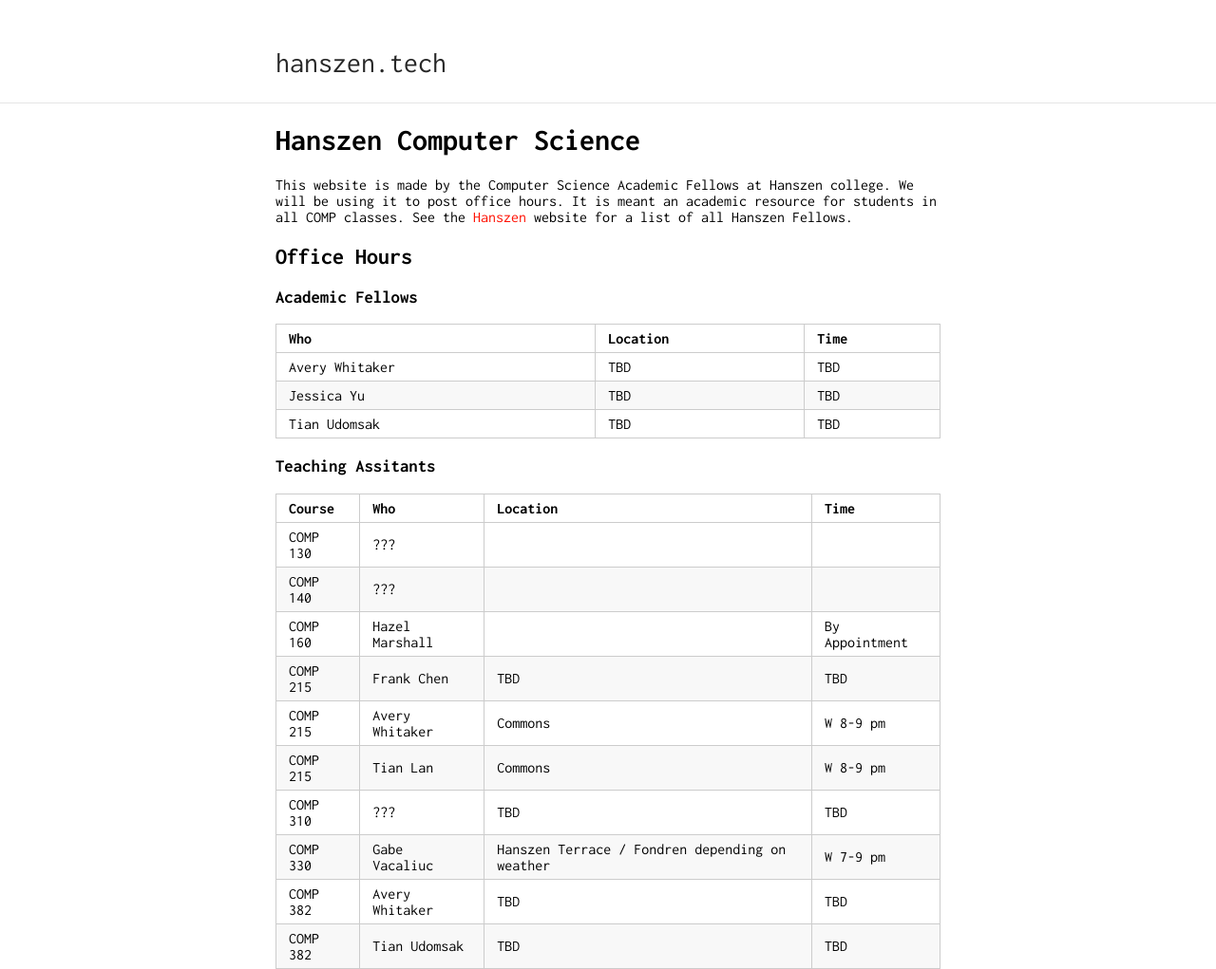
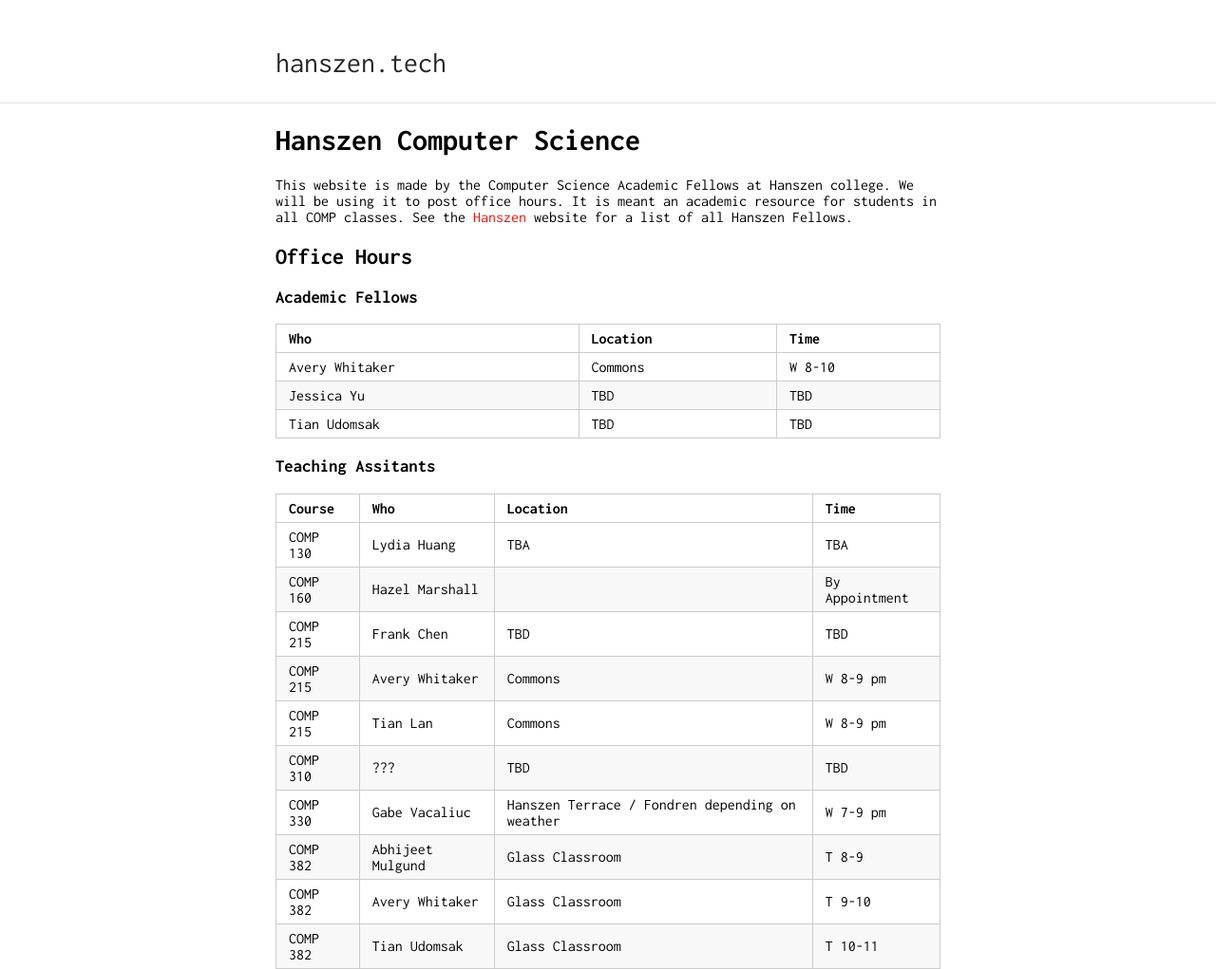
Before and after one commit to Avery-Whitaker/hanszen.tech, a Jekyll site: the page built from index.md, in a window 1280 px wide. Shown: the whole page at 95% size. Built offline with Jekyll 4.4.1, drawn with Linux system fonts in a browser that asks for light colours; our own code applies the rules of GitHub Pages for plain Markdown files.

Commit message:
Update index.md

```diff
--- a/index.md
+++ b/index.md
@@ -12,7 +12,7 @@ This website is made by the Computer Science Academic Fellows at Hanszen college
 
  Who        |Location | Time
 ------------|---------|--------
-Avery Whitaker    | TBD | TBD
+Avery Whitaker | Commons | W 8-10
 Jessica Yu   | TBD | TBD
 Tian Udomsak | TBD | TBD
 
@@ -20,19 +20,13 @@ Tian Udomsak | TBD | TBD
 
 Course   | Who        |Location | Time
 ---------|------------|---------|--------
-COMP 130 | ???
-COMP 140 | ???
+COMP 130 | Lydia Huang | TBA | TBA
 COMP 160 | Hazel Marshall | | By Appointment
 COMP 215 | Frank Chen   | TBD | TBD
 COMP 215 | Avery Whitaker | Commons | W 8-9 pm
 COMP 215 | Tian Lan | Commons | W 8-9 pm
 COMP 310 | ??? | TBD | TBD
 COMP 330 | Gabe Vacaliuc | Hanszen Terrace / Fondren depending on weather | W 7-9 pm
-COMP 382 | Avery Whitaker | TBD | TBD
-COMP 382 | Tian Udomsak | TBD | TBD
-
-<!--## Live Chat
-
-<div style="border: 1px solid black">
-<div id="tlkio" data-channel="hanszentech" data-theme="theme--minimal" style="width:100%;height:700px;"></div><script async src="http://tlk.io/embed.js" type="text/javascript"></script>
-</div>-->
+COMP 382 | Abhijeet Mulgund | Glass Classroom | T 8-9
+COMP 382 | Avery Whitaker | Glass Classroom | T 9-10
+COMP 382 | Tian Udomsak | Glass Classroom | T 10-11
```
